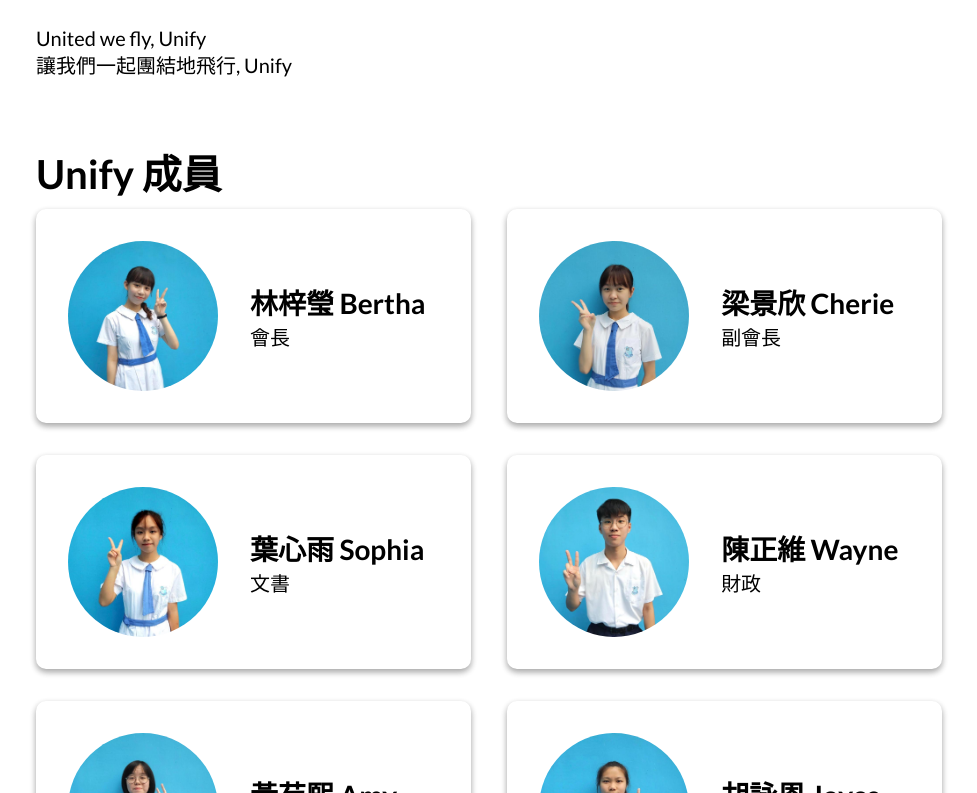
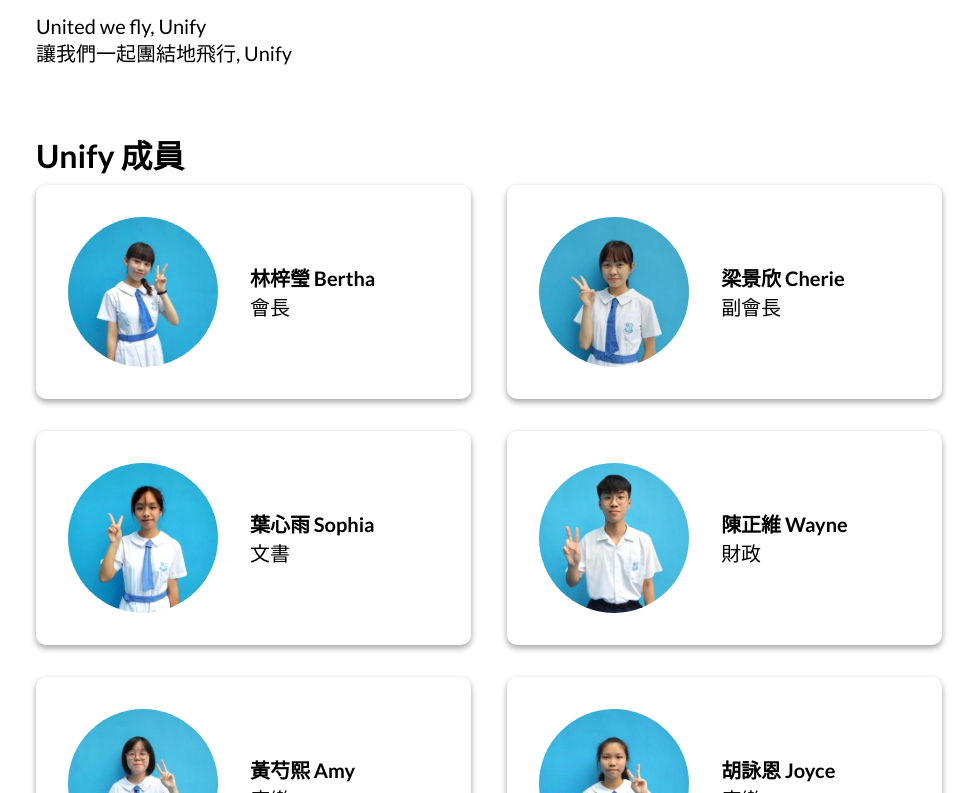
Before and after one commit to samleecodes/unify, a Vue app: page /about in a window 1280 px wide. Shown: the part 847-1640 px from the top of the page, without its empty margins (151-1128 px from the left). Built offline with nearby package versions, Linux system fonts and the light colour scheme.

Commit message:
Updated font sizes

```diff
--- a/src/components/MemberCard.vue
+++ b/src/components/MemberCard.vue
@@ -75,7 +75,7 @@ export default {
 
   .member-card-content {
     .member-card-content-name {
-      font-size: $large-font-size;
+      font-size: $content-font-size;
       font-weight: 700;
     }
 
--- a/src/styles/_variables.scss
+++ b/src/styles/_variables.scss
@@ -9,7 +9,7 @@ $line-margin: .5rem;
 $button-vertical-padding: .75rem;
 $button-horizontal-padding: 2rem;
 
-$title-font-size: 2.5rem;
+$title-font-size: 2rem;
 $subtitle-font-size: 2rem;
 $large-font-size: 1.75rem;
 $content-font-size: 1.25rem;
```
